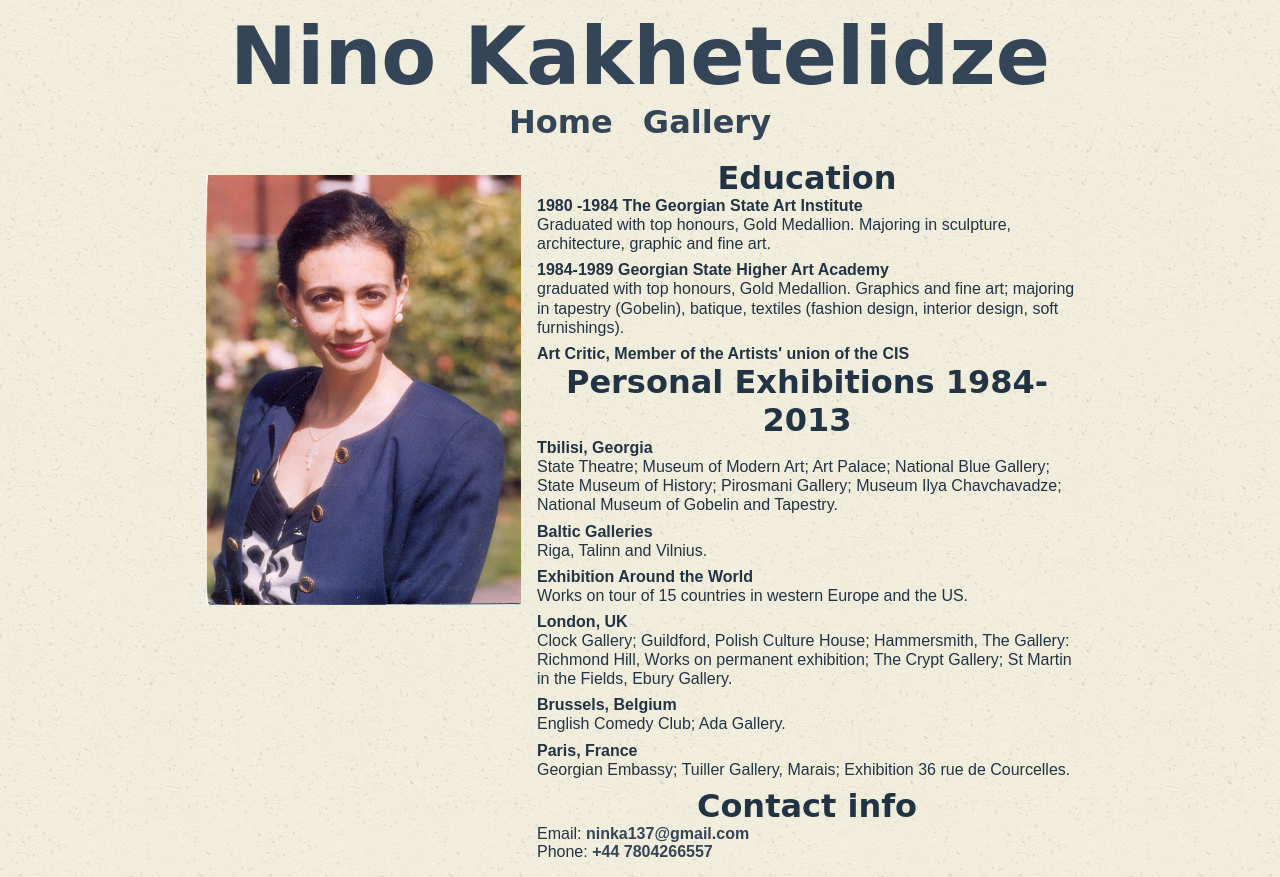
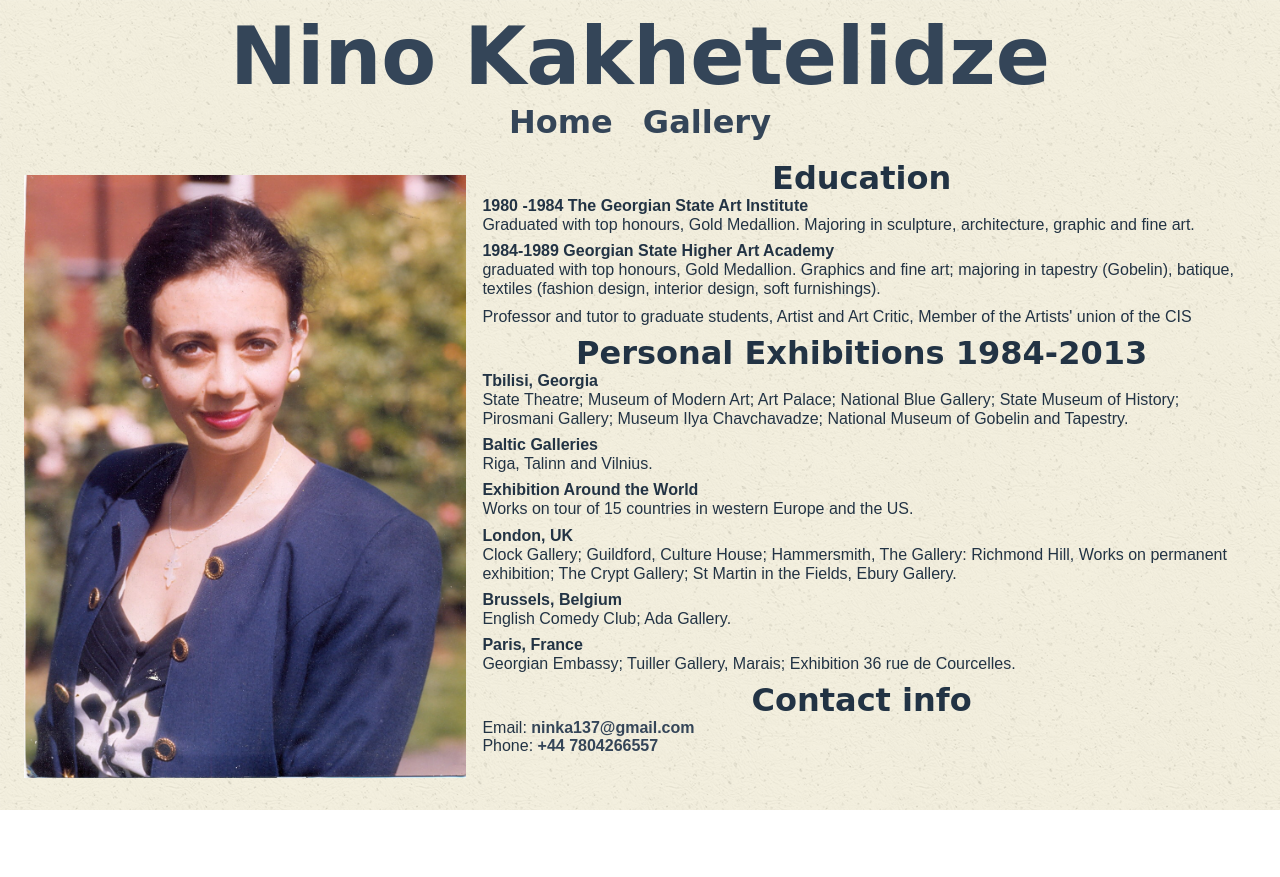
Before and after one commit to shvelo/ninka7, a plain HTML site: page index.html in a window 1280 px wide. After the commit the page ends 810 px from the top, so only its background shows below. Drawn offline with Linux system fonts and the light colour scheme; a web font is replaced by a local one.

Commit message:
corrections

```diff
--- a/css/style.css
+++ b/css/style.css
@@ -10,8 +10,6 @@ html, body {
 }
 
 body {
-	max-width: 900px;
-	margin: 0 auto;
 	padding: 0 .5em;
 }
 
--- a/index.html
+++ b/index.html
@@ -27,7 +27,7 @@
 			<dt>1984-1989 Georgian State Higher Art Academy</dt>
 			<dd>graduated with top honours, Gold Medallion.  Graphics and fine art; majoring in tapestry (Gobelin), batique, textiles (fashion design, interior design, soft furnishings).</dd>
 
-			<dt>Art Critic, Member of the Artists' union of the CIS</dt>
+			<dd>Professor and tutor to graduate students, Artist and Art Critic, Member of the Artists' union of the CIS</dd>
 		</dl>
 	</section>
 	<section>
@@ -44,7 +44,7 @@
 			<dd>Works on tour of 15 countries  in western Europe and the US.</dd>
 
 			<dt>London, UK</dt>
-			<dd>Clock Gallery; Guildford, Polish Culture House; Hammersmith, The Gallery: Richmond Hill,
+			<dd>Clock Gallery; Guildford, Culture House; Hammersmith, The Gallery: Richmond Hill,
 			Works on permanent exhibition; The Crypt Gallery; St Martin in the Fields, Ebury Gallery.</dd>
 
 			<dt>Brussels, Belgium</dt>
```
